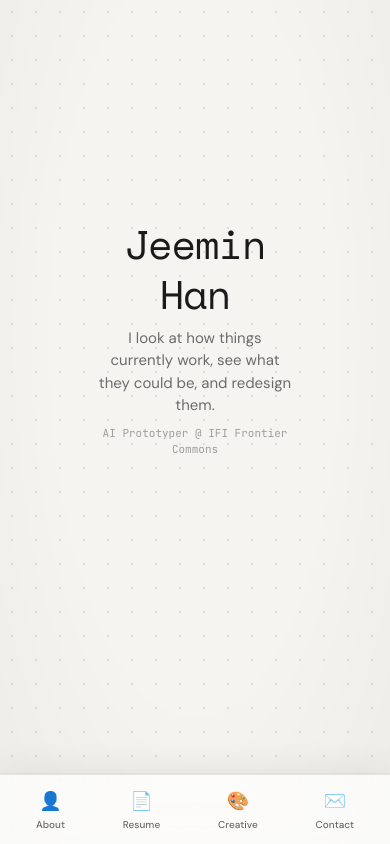
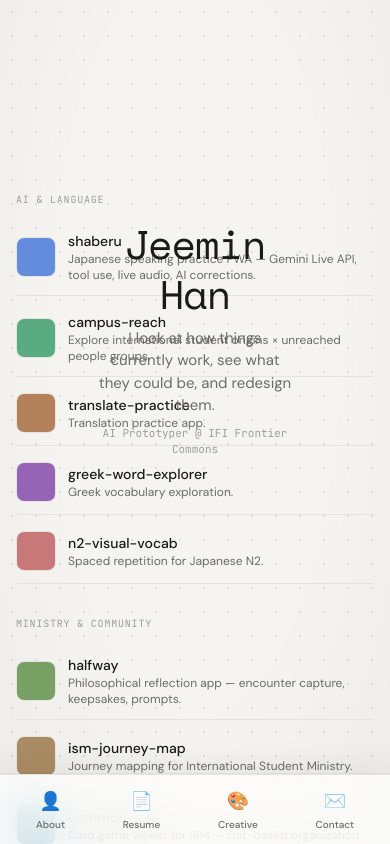
Before and after one commit to jeeminhan/treemin.forest, a Next.js app: page / in a window 390 px wide. Built offline with nearby package versions, Linux system fonts and the light colour scheme.

Commit message:
feat: add icon grid with 4 responsive breakpoints
Co-Authored-By: Claude Opus 4.6 (1M context) <noreply@anthropic.com>

```diff
--- a/app/page.tsx
+++ b/app/page.tsx
@@ -1,11 +1,13 @@
 import { Workspace } from '@/components/workspace/workspace';
 import { IdentityHub } from '@/components/workspace/identity-hub';
+import { IconGrid } from '@/components/icons/icon-grid';
 import { Dock } from '@/components/dock/dock';
 
 export default function Home() {
   return (
     <Workspace>
       <IdentityHub />
+      <IconGrid />
       <Dock />
     </Workspace>
   );
--- /dev/null
+++ b/components/icons/icon-grid.tsx
@@ -0,0 +1,104 @@
+'use client';
+import Link from 'next/link';
+import Image from 'next/image';
+import { projects, clusters, type Cluster } from '@/data/projects';
+import { ProjectIcon } from './project-icon';
+
+const clusterOrder: Cluster[] = ['ai-language', 'ministry-community', 'ml-data', 'creative-play'];
+
+export function IconGrid() {
+  return (
+    <>
+      {/* Desktop 1280px+: full scatter */}
+      <div className="hidden 2xl:block absolute inset-0">
+        {projects.map((project, i) => (
+          <ProjectIcon key={project.id} project={project} index={i} />
+        ))}
+      </div>
+
+      {/* Laptop 1024-1279px: tightened scatter */}
+      <div className="hidden xl:block 2xl:hidden absolute inset-0">
+        {projects.map((project, i) => (
+          <ProjectIcon
+            key={project.id}
+            project={{
+              ...project,
+              position: {
+                x: project.position.x * 0.85 + 7.5,
+                y: project.position.y * 0.85 + 7.5,
+              },
+            }}
+            index={i}
+          />
+        ))}
+      </div>
+
+      {/* Tablet 768-1023px: cluster rows with horizontal scroll */}
+      <div className="hidden md:block xl:hidden px-4 pt-48 pb-24 space-y-8">
+        {clusterOrder.map(clusterId => (
+          <div key={clusterId}>
+            <h3
+              className="text-[0.625rem] uppercase tracking-[0.08em] mb-3"
+              style={{ fontFamily: 'var(--font-mono)', color: 'var(--text-tertiary)' }}
+            >
+              {clusters[clusterId].label}
+            </h3>
+            <div className="flex gap-6 overflow-x-auto pb-4">
+              {projects.filter(p => p.cluster === clusterId).map(project => (
+                <Link
+                  key={project.id}
+                  href={`/project/${project.id}`}
+                  className="flex-shrink-0 flex flex-col items-center gap-1.5 w-20"
+                >
+                  <div
+                    className="w-14 h-14 rounded-xl border border-[var(--border-default)] bg-[var(--bg-surface)] overflow-hidden"
+                    style={{ imageRendering: 'pixelated' }}
+                  >
+                    <Image src={project.icon} alt={project.name} width={56} height={56} className="w-full h-full object-contain" style={{ imageRendering: 'pixelated' }} />
+                  </div>
+                  <span className="text-xs font-medium text-center" style={{ color: 'var(--text-primary)' }}>
+                    {project.name}
+                  </span>
+                </Link>
+              ))}
+            </div>
+          </div>
+        ))}
+      </div>
+
+      {/* Mobile <768px: stacked list */}
+      <div className="md:hidden px-4 pt-48 pb-24 space-y-8">
+        {clusterOrder.map(clusterId => (
+          <div key={clusterId}>
+            <h3
+              className="text-[0.625rem] uppercase tracking-[0.08em] mb-3"
+              style={{ fontFamily: 'var(--font-mono)', color: 'var(--text-tertiary)' }}
+            >
+              {clusters[clusterId].label}
+            </h3>
+            <div className="space-y-1">
+              {projects.filter(p => p.cluster === clusterId).map(project => (
+                <Link
+                  key={project.id}
+                  href={`/project/${project.id}`}
+                  className="flex items-center gap-3 w-full py-3 border-b border-[var(--border-default)]"
+                >
+                  <div
+                    className="w-10 h-10 rounded-lg border border-[var(--border-default)] bg-[var(--bg-surface)] overflow-hidden flex-shrink-0"
+                    style={{ imageRendering: 'pixelated' }}
+                  >
+                    <Image src={project.icon} alt="" width={40} height={40} className="w-full h-full object-contain" style={{ imageRendering: 'pixelated' }} />
+                  </div>
+                  <div>
+                    <div className="text-sm font-medium" style={{ color: 'var(--text-primary)' }}>{project.name}</div>
+                    <div className="text-xs" style={{ color: 'var(--text-secondary)' }}>{project.description}</div>
+                  </div>
+                </Link>
+              ))}
+            </div>
+          </div>
+        ))}
+      </div>
+    </>
+  );
+}
```
